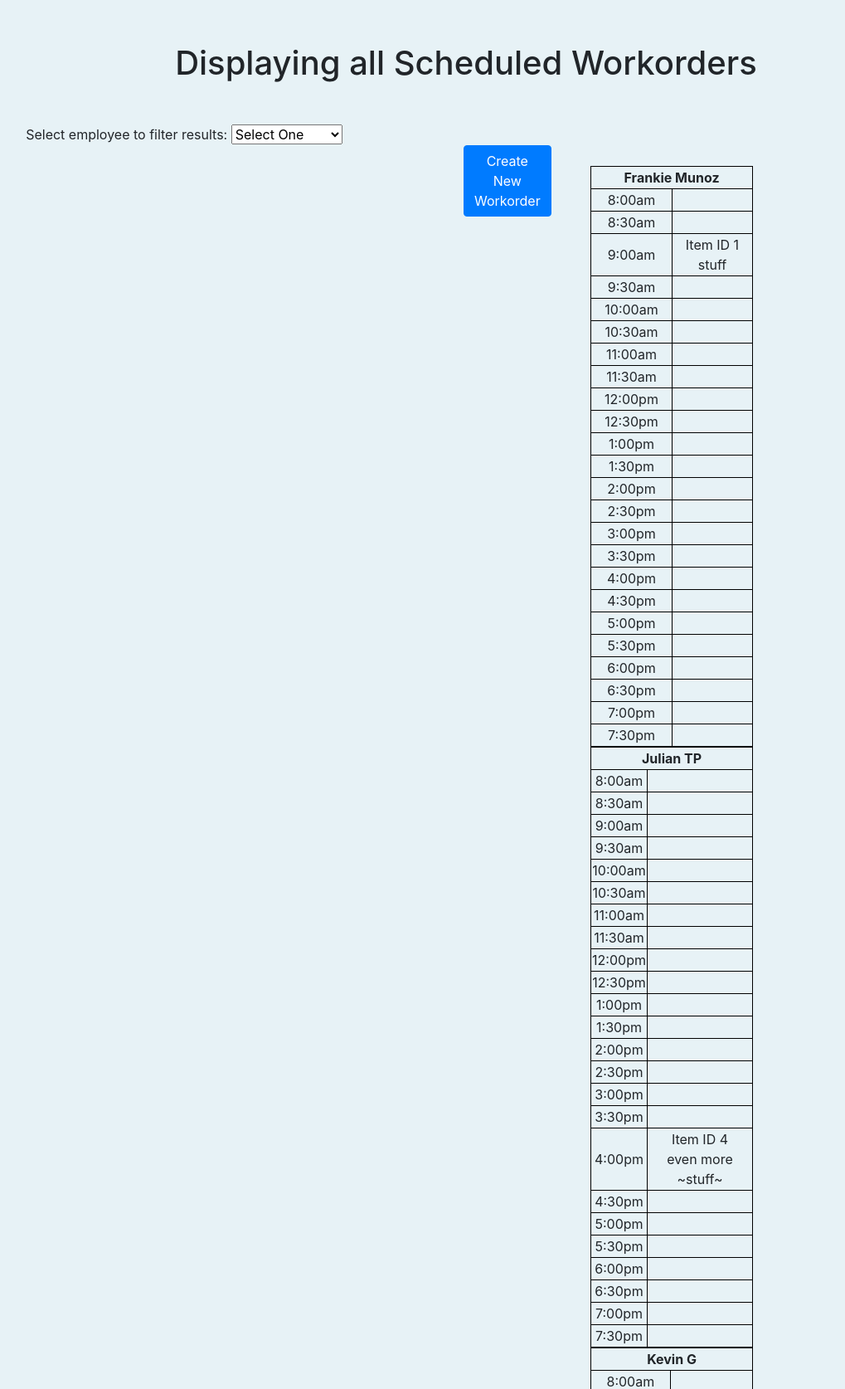
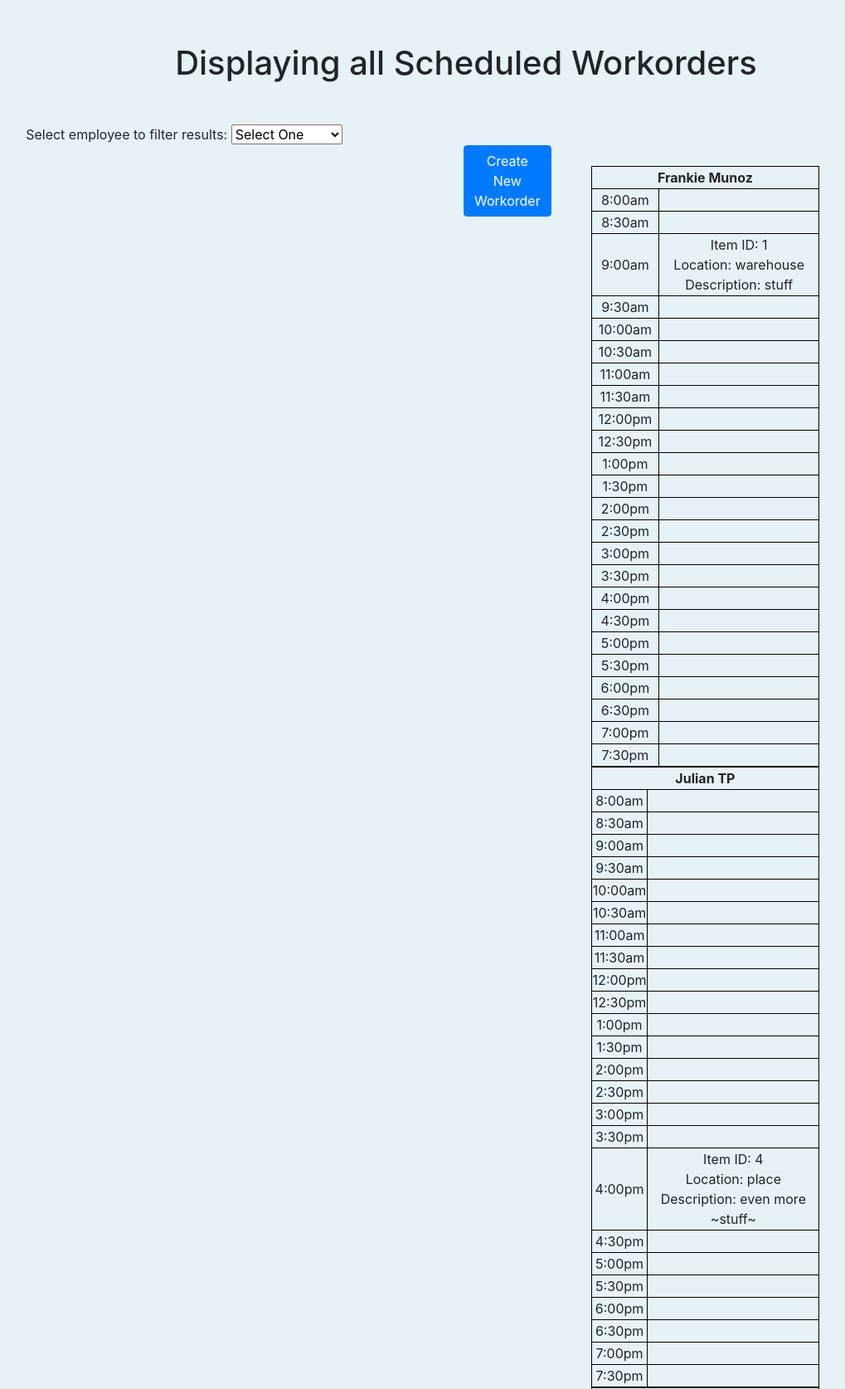
Before and after one commit to fmunoz1899/PepsiCo-Scheduling-Tool-Copy, a PHP site: page /Cal_View.php in a window 1280 px wide. Shown: the part 319-1993 px from the top of the page at 83% size, without its empty margins (78-1097 px from the left). Run offline with PHP 8.4, Linux system fonts and the light colour scheme; data comes from the database, SQL or seed files in the repository.

Commit message:
Update Cal_View.php

```diff
--- a/PepsiCo Scheduling PHP/Cal_View.php
+++ b/PepsiCo Scheduling PHP/Cal_View.php
@@ -171,6 +171,7 @@ echo"
 		include('connect.php');
 		$Emps="SELECT EmployeeID, FirstName, LastName FROM pepsi_database.employee";
 		$Eresult=$link->query($Emps);
+
 		while($row=$Eresult->fetch_assoc()){
 echo'			<div class="item">
             <table class = "cal_tbl_bg">
@@ -179,10 +180,12 @@ echo'			<div class="item">
 		echo $row["FirstName"]. " " . $row["LastName"];
 		'<b></b></th>';
 			$eid=$row["EmployeeID"];
-			$WI="SELECT StartTime, workItem.ItemID, Description
-				FROM workitem, employee, wi_schedule
+			$WI="SELECT StartTime, workItem.ItemID, Description, LocationName
+				FROM workitem, employee, wi_schedule, location
 				where workitem.EmployeeID=employee.EmployeeID and workitem.ItemID=wi_schedule.ItemID
+                and workitem.LocationID=location.LocationID
 				and employee.EmployeeID=$eid;";
+
 			$Wresult=$link->query($WI);
 			while($Wrow=$Wresult->fetch_assoc()){
 //Insert Into Table
@@ -191,7 +194,7 @@ echo'			<tr class = "row_height">
 				$time = $Wrow["StartTime"];
 				if($time == "08:00:00"){
 					echo'<td>';
-					echo "Item ID ". $Wrow["ItemID"]. "<br>". $Wrow["Description"];
+					echo "Item ID: ". $Wrow["ItemID"]. "<br>Location: ".$Wrow["LocationName"]. "<br> Description: ". $Wrow["Description"];
 					echo'</td>';
 				}
 				else{
@@ -203,7 +206,7 @@ echo'			<tr class = "row_height">
 				$time = $Wrow["StartTime"];
 				if($time == "08:30:00"){
 					echo'<td>';
-					echo "Item ID ". $Wrow["ItemID"]. "<br>". $Wrow["Description"];
+					echo "Item ID: ". $Wrow["ItemID"]. "<br>Location: ".$Wrow["LocationName"]. "<br> Description: ". $Wrow["Description"];
 					echo'</td>';
 				}
 				else{
@@ -215,7 +218,7 @@ echo'			<tr class = "row_height">
 				$time = $Wrow["StartTime"];
 				if($time == "09:00:00"){
 					echo'<td>';
-					echo "Item ID ". $Wrow["ItemID"]. "<br>". $Wrow["Description"];
+					echo "Item ID: ". $Wrow["ItemID"]. "<br>Location: ".$Wrow["LocationName"]. "<br> Description: ". $Wrow["Description"];
 					echo'</td>';
 				}
 				else{
@@ -227,7 +230,7 @@ echo'			<tr class = "row_height">
 				$time = $Wrow["StartTime"];
 				if($time == "09:30:00"){
 					echo'<td>';
-					echo "Item ID ". $Wrow["ItemID"]. "<br>". $Wrow["Description"];
+					echo "Item ID: ". $Wrow["ItemID"]. "<br>Location: ".$Wrow["LocationName"]. "<br> Description: ". $Wrow["Description"];
 					echo'</td>';
 				}
 				else{
@@ -239,7 +242,7 @@ echo'			<tr class = "row_height">
 				$time = $Wrow["StartTime"];
 				if($time == "10:00:00"){
 					echo'<td>';
-					echo "Item ID ". $Wrow["ItemID"]. "<br>". $Wrow["Description"];
+					echo "Item ID: ". $Wrow["ItemID"]. "<br>Location: ".$Wrow["LocationName"]. "<br> Description: ". $Wrow["Description"];
 					echo'</td>';
 				}
 				else{
@@ -251,7 +254,7 @@ echo'			<tr class = "row_height">
 				$time = $Wrow["StartTime"];
 				if($time == "10:30:00"){
 					echo'<td>';
-					echo "Item ID ". $Wrow["ItemID"]. "<br>". $Wrow["Description"];
+					echo "Item ID: ". $Wrow["ItemID"]. "<br>Location: ".$Wrow["LocationName"]. "<br> Description: ". $Wrow["Description"];
 					echo'</td>';
 				}
 				else{
@@ -263,7 +266,7 @@ echo'			<tr class = "row_height">
 				$time = $Wrow["StartTime"];
 				if($time == "11:00:00"){
 					echo'<td>';
-					echo "Item ID ". $Wrow["ItemID"]. "<br>". $Wrow["Description"];
+					echo "Item ID: ". $Wrow["ItemID"]. "<br>Location: ".$Wrow["LocationName"]. "<br> Description: ". $Wrow["Description"];
 					echo'</td>';
 				}
 				else{
@@ -275,7 +278,7 @@ echo'			<tr class = "row_height">
 				$time = $Wrow["StartTime"];
 				if($time == "11:30:00"){
 					echo'<td>';
-					echo "Item ID ". $Wrow["ItemID"]. "<br>". $Wrow["Description"];
+					echo "Item ID: ". $Wrow["ItemID"]. "<br>Location: ".$Wrow["LocationName"]. "<br> Description: ". $Wrow["Description"];
 					echo'</td>';
 				}
 				else{
@@ -287,7 +290,7 @@ echo'			<tr class = "row_height">
 				$time = $Wrow["StartTime"];
 				if($time == "12:00:00"){
 					echo'<td>';
-					echo "Item ID ". $Wrow["ItemID"]. "<br>". $Wrow["Description"];
+					echo "Item ID: ". $Wrow["ItemID"]. "<br>Location: ".$Wrow["LocationName"]. "<br> Description: ". $Wrow["Description"];
 					echo'</td>';
 				}
 				else{
@@ -299,7 +302,7 @@ echo'			<tr class = "row_height">
 				$time = $Wrow["StartTime"];
 				if($time == "12:30:00"){
 					echo'<td>';
-					echo "Item ID ". $Wrow["ItemID"]. "<br>". $Wrow["Description"];
+					echo "Item ID: ". $Wrow["ItemID"]. "<br>Location: ".$Wrow["LocationName"]. "<br> Description: ". $Wrow["Description"];
 					echo'</td>';
 				}
 				else{
@@ -311,7 +314,7 @@ echo'			<tr class = "row_height">
 				$time = $Wrow["StartTime"];
 				if($time == "13:00:00"){
 					echo'<td>';
-					echo "Item ID ". $Wrow["ItemID"]. "<br>". $Wrow["Description"];
+					echo "Item ID: ". $Wrow["ItemID"]. "<br>Location: ".$Wrow["LocationName"]. "<br> Description: ". $Wrow["Description"];
 					echo'</td>';
 				}
 				else{
@@ -323,7 +326,7 @@ echo'			<tr class = "row_height">
 				$time = $Wrow["StartTime"];
 				if($time == "13:30:00"){
 					echo'<td>';
-					echo "Item ID ". $Wrow["ItemID"]. "<br>". $Wrow["Description"];
+					echo "Item ID: ". $Wrow["ItemID"]. "<br>Location: ".$Wrow["LocationName"]. "<br> Description: ". $Wrow["Description"];
 					echo'</td>';
 				}
 				else{
@@ -335,7 +338,7 @@ echo'			<tr class = "row_height">
 				$time = $Wrow["StartTime"];
 				if($time == "14:00:00"){
 					echo'<td>';
-					echo "Item ID ". $Wrow["ItemID"]. "<br>". $Wrow["Description"];
+					echo "Item ID: ". $Wrow["ItemID"]. "<br>Location: ".$Wrow["LocationName"]. "<br> Description: ". $Wrow["Description"];
 					echo'</td>';
 				}
 				else{
@@ -347,7 +350,7 @@ echo'			<tr class = "row_height">
 				$time = $Wrow["StartTime"];
 				if($time == "14:30:00"){
 					echo'<td>';
-					echo "Item ID ". $Wrow["ItemID"]. "<br>". $Wrow["Description"];
+					echo "Item ID: ". $Wrow["ItemID"]. "<br>Location: ".$Wrow["LocationName"]. "<br> Description: ". $Wrow["Description"];
 					echo'</td>';
 				}
 				else{
@@ -359,7 +362,7 @@ echo'			<tr class = "row_height">
 				$time = $Wrow["StartTime"];
 				if($time == "15:00:00"){
 					echo'<td>';
-					echo "Item ID ". $Wrow["ItemID"]. "<br>". $Wrow["Description"];
+					echo "Item ID: ". $Wrow["ItemID"]. "<br>Location: ".$Wrow["LocationName"]. "<br> Description: ". $Wrow["Description"];
 					echo'</td>';
 				}
 				else{
@@ -371,7 +374,7 @@ echo'			<tr class = "row_height">
 				$time = $Wrow["StartTime"];
 				if($time == "15:30:00"){
 					echo'<td>';
-					echo "Item ID ". $Wrow["ItemID"]. "<br>". $Wrow["Description"];
+					echo "Item ID: ". $Wrow["ItemID"]. "<br>Location: ".$Wrow["LocationName"]. "<br> Description: ". $Wrow["Description"];
 					echo'</td>';
 				}
 				else{
@@ -383,7 +386,7 @@ echo'			<tr class = "row_height">
 				$time = $Wrow["StartTime"];
 				if($time == "16:00:00"){
 					echo'<td>';
-					echo "Item ID ". $Wrow["ItemID"]. "<br>". $Wrow["Description"];
+					echo "Item ID: ". $Wrow["ItemID"]. "<br>Location: ".$Wrow["LocationName"]. "<br> Description: ". $Wrow["Description"];
 					echo'</td>';
 				}
 				else{
@@ -395,7 +398,7 @@ echo'			<tr class = "row_height">
 				$time = $Wrow["StartTime"];
 				if($time == "16:30:00"){
 					echo'<td>';
-					echo "Item ID ". $Wrow["ItemID"]. "<br>". $Wrow["Description"];
+					echo "Item ID: ". $Wrow["ItemID"]. "<br>Location: ".$Wrow["LocationName"]. "<br> Description: ". $Wrow["Description"];
 					echo'</td>';
 				}
 				else{
@@ -407,7 +410,7 @@ echo'			<tr class = "row_height">
 				$time = $Wrow["StartTime"];
 				if($time == "17:00:00"){
 					echo'<td>';
-					echo "Item ID ". $Wrow["ItemID"]. "<br>". $Wrow["Description"];
+					echo "Item ID: ". $Wrow["ItemID"]. "<br>Location: ".$Wrow["LocationName"]. "<br> Description: ". $Wrow["Description"];
 					echo'</td>';
 				}
 				else{
@@ -419,7 +422,7 @@ echo'			<tr class = "row_height">
 				$time = $Wrow["StartTime"];
 				if($time == "17:30:00"){
 					echo'<td>';
-					echo "Item ID ". $Wrow["ItemID"]. "<br>". $Wrow["Description"];
+					echo "Item ID: ". $Wrow["ItemID"]. "<br>Location: ".$Wrow["LocationName"]. "<br> Description: ". $Wrow["Description"];
 					echo'</td>';
 				}
 				else{
@@ -431,7 +434,7 @@ echo'			<tr class = "row_height">
 				$time = $Wrow["StartTime"];
 				if($time == "18:00:00"){
 					echo'<td>';
-					echo "Item ID ". $Wrow["ItemID"]. "<br>". $Wrow["Description"];
+					echo "Item ID: ". $Wrow["ItemID"]. "<br>Location: ".$Wrow["LocationName"]. "<br> Description: ". $Wrow["Description"];
 					echo'</td>';
 				}
 				else{
@@ -443,7 +446,7 @@ echo'			<tr class = "row_height">
 				$time = $Wrow["StartTime"];
 				if($time == "18:30:00"){
 					echo'<td>';
-					echo "Item ID ". $Wrow["ItemID"]. "<br>". $Wrow["Description"];
+					echo "Item ID: ". $Wrow["ItemID"]. "<br>Location: ".$Wrow["LocationName"]. "<br> Description: ". $Wrow["Description"];
 					echo'</td>';
 				}
 				else{
@@ -455,7 +458,7 @@ echo'			<tr class = "row_height">
 				$time = $Wrow["StartTime"];
 				if($time == "19:00:00"){
 					echo'<td>';
-					echo "Item ID ". $Wrow["ItemID"]. "<br>". $Wrow["Description"];
+					echo "Item ID: ". $Wrow["ItemID"]. "<br>Location: ".$Wrow["LocationName"]. "<br> Description: ". $Wrow["Description"];
 					echo'</td>';
 				}
 				else{
@@ -467,7 +470,7 @@ echo'			<tr class = "row_height">
 				$time = $Wrow["StartTime"];
 				if($time == "19:30:00"){
 					echo'<td>';
-					echo "Item ID ". $Wrow["ItemID"]. "<br>". $Wrow["Description"];
+					echo "Item ID: ". $Wrow["ItemID"]. "<br>Location: ".$Wrow["LocationName"]. "<br> Description: ". $Wrow["Description"];
 					echo'</td>';
 				}
 				else{
```
